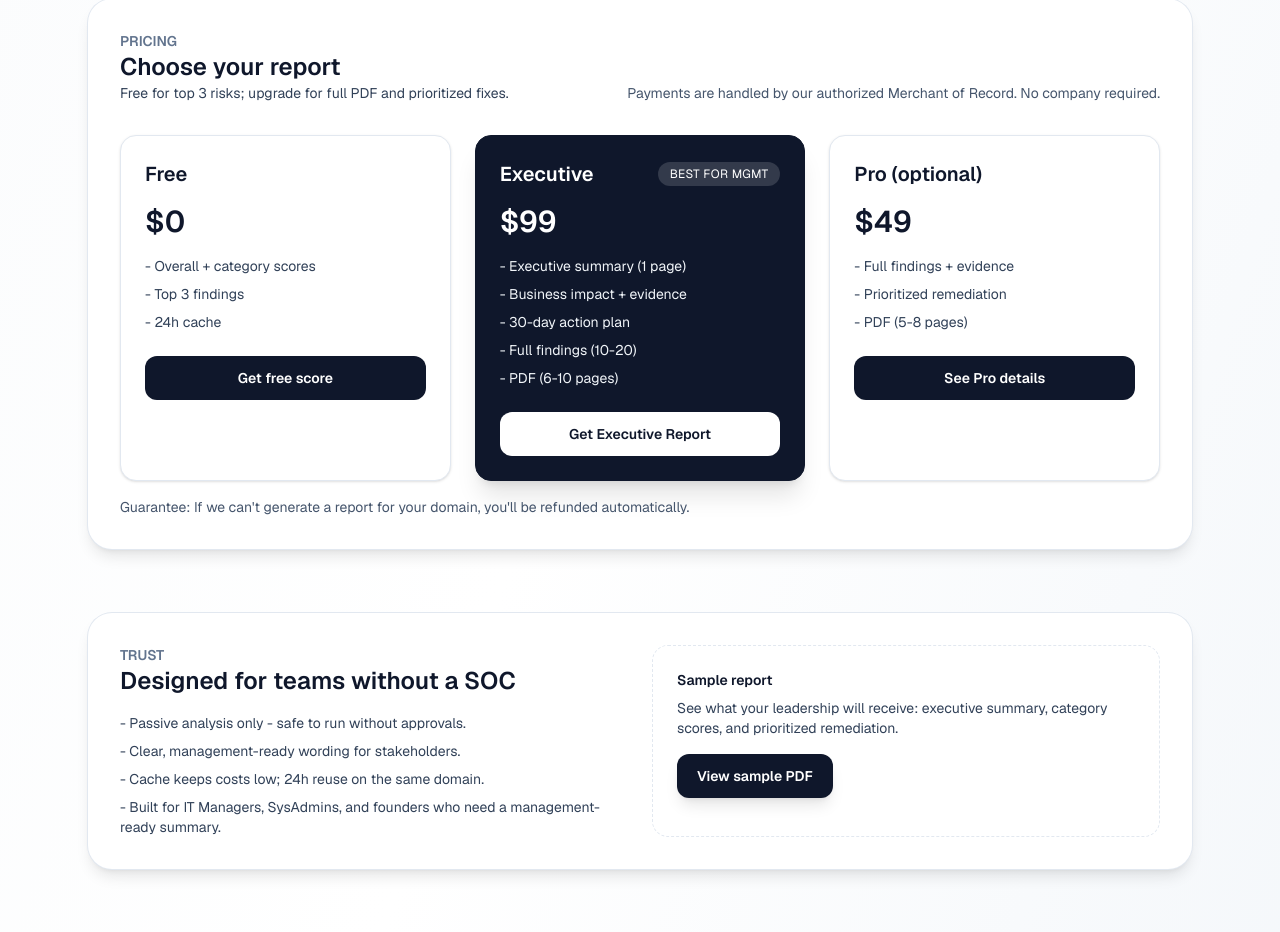
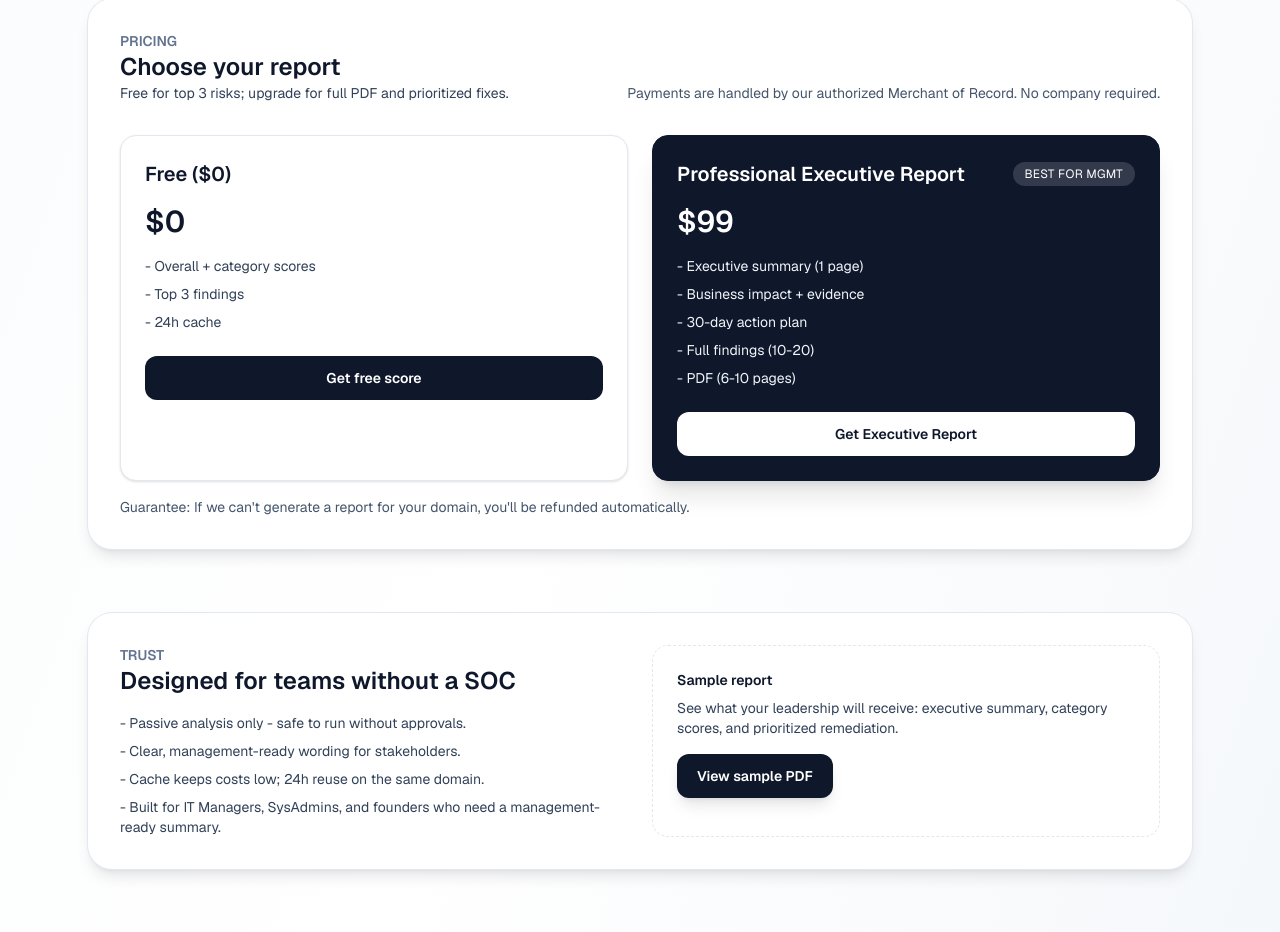
Before and after one commit to Siyahiherif/riskreport, a Next.js app: page / in a window 1280 px wide. Shown: the part 1680-2612 px from the top of the page. Built offline with nearby package versions, Linux system fonts and the light colour scheme.

Commit message:
Align hero and homepage pricing CTAs to pricing page and remove Pro card

```diff
--- a/app/page.tsx
+++ b/app/page.tsx
@@ -79,7 +79,7 @@ export default function Home() {
             </button>
             <a
               className="rounded-xl bg-white px-5 py-3 text-sm font-semibold text-slate-900 ring-1 ring-slate-200 transition hover:-translate-y-0.5 hover:shadow-lg"
-              href="#pricing"
+              href="/pricing"
             >
               Executive Report ($99)
             </a>
@@ -179,7 +179,7 @@ export default function Home() {
               Executive summary, category scores, top 3 risks, and a 30-day action plan. Detailed findings include evidence, business impact, and remediation steps.
             </p>
             <a
-              href="#pricing"
+              href="/pricing"
               className="mt-6 inline-flex items-center justify-center rounded-xl bg-white px-6 py-3 text-slate-900 font-semibold shadow-lg transition hover:-translate-y-0.5"
             >
               View pricing
@@ -201,11 +201,24 @@ export default function Home() {
               Payments are handled by our authorized Merchant of Record. No company required.
             </div>
           </div>
-          <div className="mt-8 grid gap-6 md:grid-cols-3">
+          <div className="mt-8 grid gap-6 md:grid-cols-2">
             {[
-              { title: "Free", price: "$0", cta: "Get free score", features: ["Overall + category scores", "Top 3 findings", "24h cache"], highlight: false },
-              { title: "Executive", price: "$99", cta: "Get Executive Report", features: ["Executive summary (1 page)", "Business impact + evidence", "30-day action plan", "Full findings (10-20)", "PDF (6-10 pages)"], highlight: true },
-              { title: "Pro (optional)", price: "$49", cta: "See Pro details", features: ["Full findings + evidence", "Prioritized remediation", "PDF (5-8 pages)"], highlight: false },
+              {
+                title: "Free ($0)",
+                price: "$0",
+                cta: "Get free score",
+                features: ["Overall + category scores", "Top 3 findings", "24h cache"],
+                highlight: false,
+                href: "/#scan",
+              },
+              {
+                title: "Professional Executive Report",
+                price: "$99",
+                cta: "Get Executive Report",
+                features: ["Executive summary (1 page)", "Business impact + evidence", "30-day action plan", "Full findings (10-20)", "PDF (6-10 pages)"],
+                highlight: true,
+                href: "/pricing",
+              },
             ].map((plan) => (
               <div
                 key={plan.title}
@@ -227,17 +240,16 @@ export default function Home() {
                     </li>
                   ))}
                 </ul>
-                <button
-                  className={`mt-6 w-full rounded-xl px-4 py-3 text-sm font-semibold transition ${
+                <a
+                  className={`mt-6 inline-flex w-full items-center justify-center rounded-xl px-4 py-3 text-sm font-semibold transition ${
                     plan.highlight
                       ? "bg-white text-slate-900 hover:-translate-y-0.5 hover:shadow-lg"
                       : "bg-slate-900 text-white hover:-translate-y-0.5 hover:shadow-lg"
                   }`}
-                  type="button"
-                  onClick={() => router.push("/#pricing")}
+                  href={plan.href}
                 >
                   {plan.cta}
-                </button>
+                </a>
               </div>
             ))}
           </div>
```
